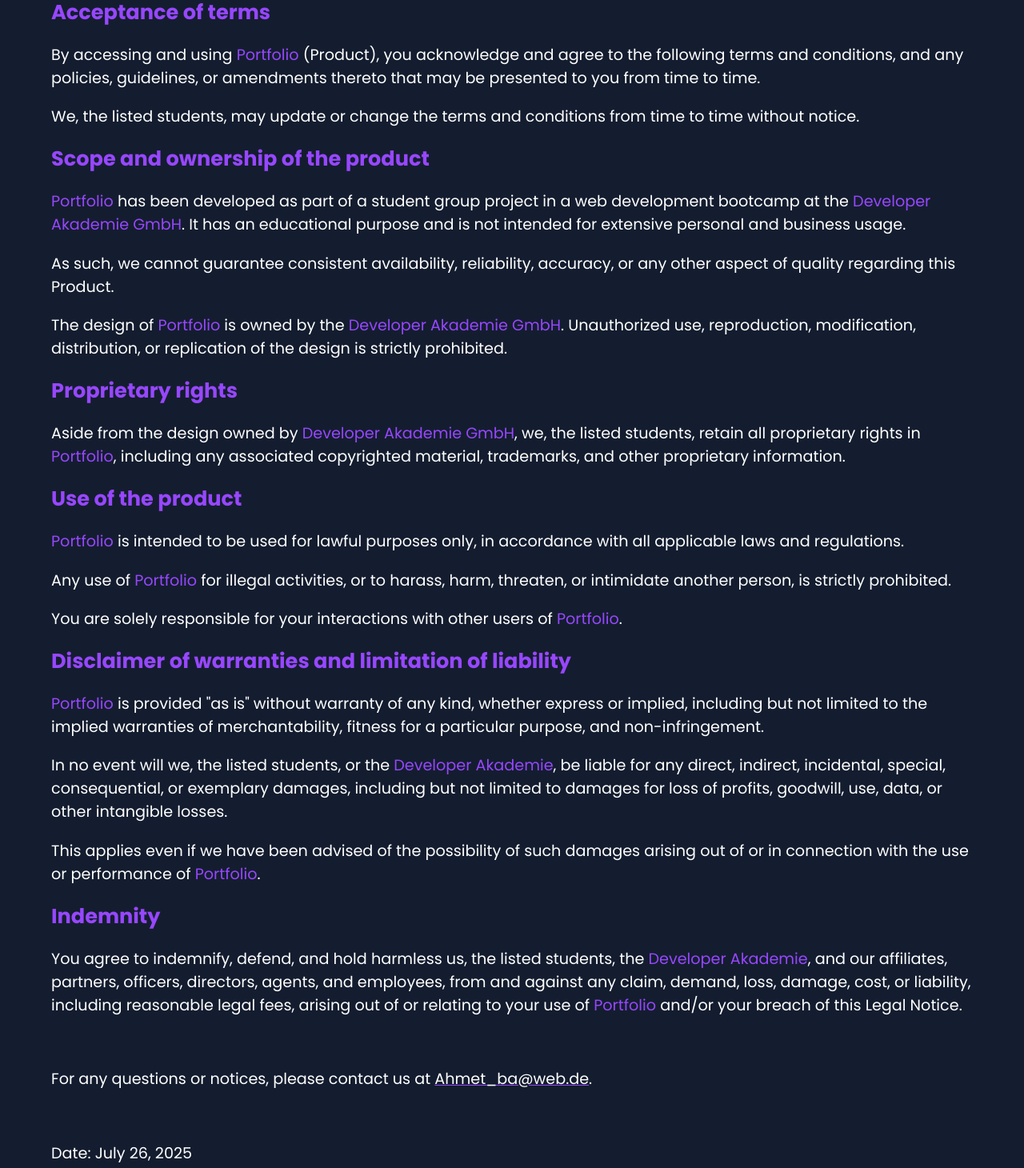
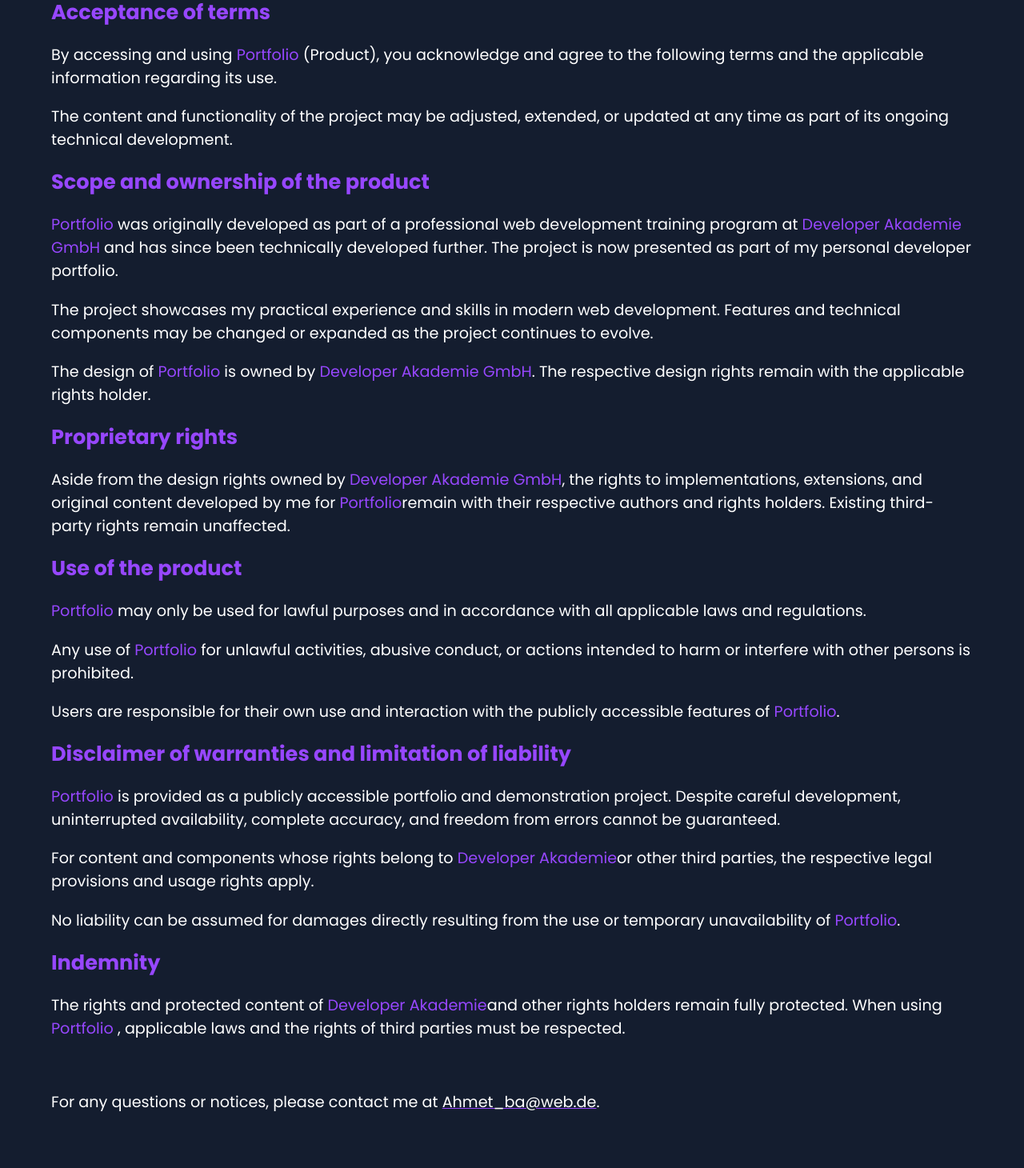
Before and after one commit to AhmetB-Dev/portfolio, an Angular app: page /legal-notice in a window 1280 px wide. Shown: the part 580-2040 px from the top of the page at 80% size. Built offline with nearby package versions, Linux system fonts and the light colour scheme.

Commit message:
feat: update German and English translations for terms, scope, and usage details

```diff
--- a/src/app/core/i18n/languages/de.translation.ts
+++ b/src/app/core/i18n/languages/de.translation.ts
@@ -124,67 +124,66 @@
       title: 'Annahme der Bedingungen',
       firstBeforeProduct: 'Durch den Zugriff auf und die Nutzung von',
       firstAfterProduct:
-        '(Produkt) erkennen Sie die folgenden Bedingungen sowie alle Richtlinien, Leitlinien oder Änderungen an, die Ihnen von Zeit zu Zeit vorgelegt werden können, und stimmen ihnen zu.',
+        '(Produkt) erkennen Sie die folgenden Bedingungen sowie die für die Nutzung geltenden Hinweise an und stimmen diesen zu.',
       second:
-        'Wir, die aufgeführten Studierenden, können die Bedingungen von Zeit zu Zeit ohne vorherige Ankündigung aktualisieren oder ändern.',
+        'Die Inhalte und Funktionen des Projekts können im Rahmen der technischen Weiterentwicklung jederzeit angepasst, erweitert oder aktualisiert werden.',
     },
 
     scope: {
       title: 'Umfang und Eigentum am Produkt',
       firstAfterProduct:
-        'wurde im Rahmen eines studentischen Gruppenprojekts während einer Weiterbildung für Webentwicklung bei der',
+        'wurde ursprünglich im Rahmen einer Weiterbildung für Webentwicklung bei der',
       firstAfterAcademy:
-        ' entwickelt. Es dient Bildungszwecken und ist nicht für eine umfangreiche private oder geschäftliche Nutzung vorgesehen.',
+        ' entwickelt und anschließend technisch weiterentwickelt. Das Projekt wird heute als Bestandteil meines persönlichen Entwickler-Portfolios präsentiert.',
       second:
-        'Daher können wir keine durchgängige Verfügbarkeit, Zuverlässigkeit, Richtigkeit oder andere Qualitätsmerkmale dieses Produkts garantieren.',
+        'Das Projekt dient der Präsentation meiner praktischen Erfahrung und meiner Fähigkeiten in der modernen Webentwicklung. Funktionen und technische Bestandteile können im Zuge der Weiterentwicklung verändert oder erweitert werden.',
       thirdBeforeProduct: 'Das Design von',
       thirdBetweenProductAndAcademy: 'ist Eigentum der',
       thirdAfterAcademy:
-        '. Die unbefugte Nutzung, Vervielfältigung, Änderung, Verbreitung oder Nachbildung des Designs ist strengstens untersagt.',
+        '. Die entsprechenden Designrechte verbleiben beim jeweiligen Rechteinhaber.',
     },
 
     proprietaryRights: {
       title: 'Eigentumsrechte',
-      beforeAcademy: 'Abgesehen von dem Design im Eigentum der',
+      beforeAcademy: 'Abgesehen von den Designrechten der',
       betweenAcademyAndProduct:
-        ' behalten wir, die aufgeführten Studierenden, sämtliche Eigentumsrechte an',
+        'liegen die Rechte an den von mir selbst entwickelten Implementierungen, Erweiterungen und eigenen Inhalten von',
       afterProduct:
-        ', einschließlich aller damit verbundenen urheberrechtlich geschützten Materialien, Marken und sonstigen geschützten Informationen.',
+        'bei den jeweils berechtigten Urhebern. Sämtliche bestehenden Rechte Dritter bleiben hiervon unberührt.',
     },
 
     use: {
       title: 'Nutzung des Produkts',
       firstAfterProduct:
         'darf ausschließlich für rechtmäßige Zwecke und in Übereinstimmung mit allen geltenden Gesetzen und Vorschriften verwendet werden.',
-      secondBeforeProduct: 'Jede Nutzung von',
+      secondBeforeProduct: 'Eine Nutzung von',
       secondAfterProduct:
-        'für rechtswidrige Aktivitäten oder um eine andere Person zu belästigen, zu schädigen, zu bedrohen oder einzuschüchtern, ist strengstens untersagt.',
-      thirdBeforeProduct: 'Sie sind allein für Ihre Interaktionen mit anderen Nutzern von',
+        'für rechtswidrige Aktivitäten, missbräuchliche Handlungen oder zur Beeinträchtigung anderer Personen ist nicht gestattet.',
+      thirdBeforeProduct:
+        'Für die eigene Nutzung und Interaktion mit den öffentlich zugänglichen Funktionen von',
     },
 
     disclaimer: {
       title: 'Gewährleistungsausschluss und Haftungsbeschränkung',
       firstAfterProduct:
-        'wird „wie besehen“ ohne jegliche ausdrückliche oder stillschweigende Gewährleistung bereitgestellt. Dies schließt insbesondere stillschweigende Gewährleistungen der Marktgängigkeit, der Eignung für einen bestimmten Zweck und der Nichtverletzung von Rechten ein.',
-      secondBeforeAcademy: 'In keinem Fall haften wir, die aufgeführten Studierenden oder die',
+        'wird als öffentlich zugängliches Portfolio- und Demonstrationsprojekt bereitgestellt. Trotz sorgfältiger Entwicklung kann keine uneingeschränkte Gewähr für dauerhafte Verfügbarkeit, Fehlerfreiheit oder Vollständigkeit übernommen werden.',
+      secondBeforeAcademy: 'Für Inhalte und Bestandteile, deren Rechte bei der',
       secondAfterAcademy:
-        ', für unmittelbare, mittelbare, zufällige, besondere Schäden, Folgeschäden oder exemplarische Schäden. Dies schließt insbesondere Schäden durch entgangenen Gewinn, Verlust von Ansehen, Nutzung, Daten oder andere immaterielle Verluste ein.',
+        'oder anderen Dritten liegen, gelten die jeweiligen rechtlichen Bestimmungen und Nutzungsrechte.',
       thirdBeforeProduct:
-        'Dies gilt selbst dann, wenn wir auf die Möglichkeit solcher Schäden hingewiesen wurden, die aus der Nutzung oder Leistung von',
+        'Eine Haftung für Schäden, die unmittelbar aus der Nutzung oder vorübergehenden Nichtverfügbarkeit von',
     },
 
     indemnity: {
       title: 'Freistellung',
-      beforeAcademy:
-        'Sie erklären sich damit einverstanden, uns, die aufgeführten Studierenden, die',
+      beforeAcademy: 'Die Rechte und geschützten Inhalte der',
       betweenAcademyAndProduct:
-        ' sowie unsere verbundenen Unternehmen, Partner, Führungskräfte, Direktoren, Vertreter und Beschäftigten von allen Ansprüchen, Forderungen, Verlusten, Schäden, Kosten oder Haftungen einschließlich angemessener Rechtskosten freizustellen, zu verteidigen und schadlos zu halten, die aus Ihrer Nutzung von',
-      afterProduct:
-        'und/oder Ihrem Verstoß gegen dieses Impressum entstehen oder damit zusammenhängen.',
-      contactBeforeEmail: 'Bei Fragen oder Mitteilungen kontaktieren Sie uns bitte unter',
+        'sowie anderer Rechteinhaber bleiben vollständig bestehen. Bei der Nutzung von',
+      afterProduct: 'sind geltende gesetzliche Vorschriften sowie die Rechte Dritter zu beachten.',
+      contactBeforeEmail: 'Bei Fragen oder Mitteilungen kontaktieren Sie mich bitte unter',
       contactEmail: 'Ahmet_ba@web.de',
       dateLabel: 'Datum',
-      date: '26. Juli 2025',
+      date: 'September 2026',
     },
   },
 
--- a/src/app/core/i18n/languages/en.translation.ts
+++ b/src/app/core/i18n/languages/en.translation.ts
@@ -122,65 +122,64 @@
       title: 'Acceptance of terms',
       firstBeforeProduct: 'By accessing and using',
       firstAfterProduct:
-        '(Product), you acknowledge and agree to the following terms and conditions, and any policies, guidelines, or amendments thereto that may be presented to you from time to time.',
+        '(Product), you acknowledge and agree to the following terms and the applicable information regarding its use.',
       second:
-        'We, the listed students, may update or change the terms and conditions from time to time without notice.',
+        'The content and functionality of the project may be adjusted, extended, or updated at any time as part of its ongoing technical development.',
     },
 
     scope: {
       title: 'Scope and ownership of the product',
       firstAfterProduct:
-        'has been developed as part of a student group project in a web development bootcamp at the',
+        'was originally developed as part of a professional web development training program at',
       firstAfterAcademy:
-        '. It has an educational purpose and is not intended for extensive personal and business usage.',
+        ' and has since been technically developed further. The project is now presented as part of my personal developer portfolio.',
       second:
-        'As such, we cannot guarantee consistent availability, reliability, accuracy, or any other aspect of quality regarding this Product.',
+        'The project showcases my practical experience and skills in modern web development. Features and technical components may be changed or expanded as the project continues to evolve.',
       thirdBeforeProduct: 'The design of',
-      thirdBetweenProductAndAcademy: 'is owned by the',
-      thirdAfterAcademy:
-        '. Unauthorized use, reproduction, modification, distribution, or replication of the design is strictly prohibited.',
+      thirdBetweenProductAndAcademy: 'is owned by',
+      thirdAfterAcademy: '. The respective design rights remain with the applicable rights holder.',
     },
 
     proprietaryRights: {
       title: 'Proprietary rights',
-      beforeAcademy: 'Aside from the design owned by',
-      betweenAcademyAndProduct: ', we, the listed students, retain all proprietary rights in',
+      beforeAcademy: 'Aside from the design rights owned by',
+      betweenAcademyAndProduct:
+        ', the rights to implementations, extensions, and original content developed by me for',
       afterProduct:
-        ', including any associated copyrighted material, trademarks, and other proprietary information.',
+        'remain with their respective authors and rights holders. Existing third-party rights remain unaffected.',
     },
 
     use: {
       title: 'Use of the product',
       firstAfterProduct:
-        'is intended to be used for lawful purposes only, in accordance with all applicable laws and regulations.',
+        'may only be used for lawful purposes and in accordance with all applicable laws and regulations.',
       secondBeforeProduct: 'Any use of',
       secondAfterProduct:
-        'for illegal activities, or to harass, harm, threaten, or intimidate another person, is strictly prohibited.',
-      thirdBeforeProduct: 'You are solely responsible for your interactions with other users of',
+        'for unlawful activities, abusive conduct, or actions intended to harm or interfere with other persons is prohibited.',
+      thirdBeforeProduct:
+        'Users are responsible for their own use and interaction with the publicly accessible features of',
     },
 
     disclaimer: {
       title: 'Disclaimer of warranties and limitation of liability',
       firstAfterProduct:
-        'is provided "as is" without warranty of any kind, whether express or implied, including but not limited to the implied warranties of merchantability, fitness for a particular purpose, and non-infringement.',
-      secondBeforeAcademy: 'In no event will we, the listed students, or the',
+        'is provided as a publicly accessible portfolio and demonstration project. Despite careful development, uninterrupted availability, complete accuracy, and freedom from errors cannot be guaranteed.',
+      secondBeforeAcademy: 'For content and components whose rights belong to',
       secondAfterAcademy:
-        ', be liable for any direct, indirect, incidental, special, consequential, or exemplary damages, including but not limited to damages for loss of profits, goodwill, use, data, or other intangible losses.',
+        'or other third parties, the respective legal provisions and usage rights apply.',
       thirdBeforeProduct:
-        'This applies even if we have been advised of the possibility of such damages arising out of or in connection with the use or performance of',
+        'No liability can be assumed for damages directly resulting from the use or temporary unavailability of',
     },
 
     indemnity: {
       title: 'Indemnity',
-      beforeAcademy:
-        'You agree to indemnify, defend, and hold harmless us, the listed students, the',
-      betweenAcademyAndProduct:
-        ', and our affiliates, partners, officers, directors, agents, and employees, from and against any claim, demand, loss, damage, cost, or liability, including reasonable legal fees, arising out of or relating to your use of',
-      afterProduct: 'and/or your breach of this Legal Notice.',
-      contactBeforeEmail: 'For any questions or notices, please contact us at',
+      beforeAcademy: 'The rights and protected content of',
+      betweenAcademyAndProduct: 'and other rights holders remain fully protected. When using',
+      afterProduct: ', applicable laws and the rights of third parties must be respected.',
+      contactBeforeEmail: 'For any questions or notices, please contact me at',
       contactEmail: 'Ahmet_ba@web.de',
       dateLabel: 'Date',
-      date: 'July 26, 2025',
+      date: 'September 2026',
     },
   },
 
```
